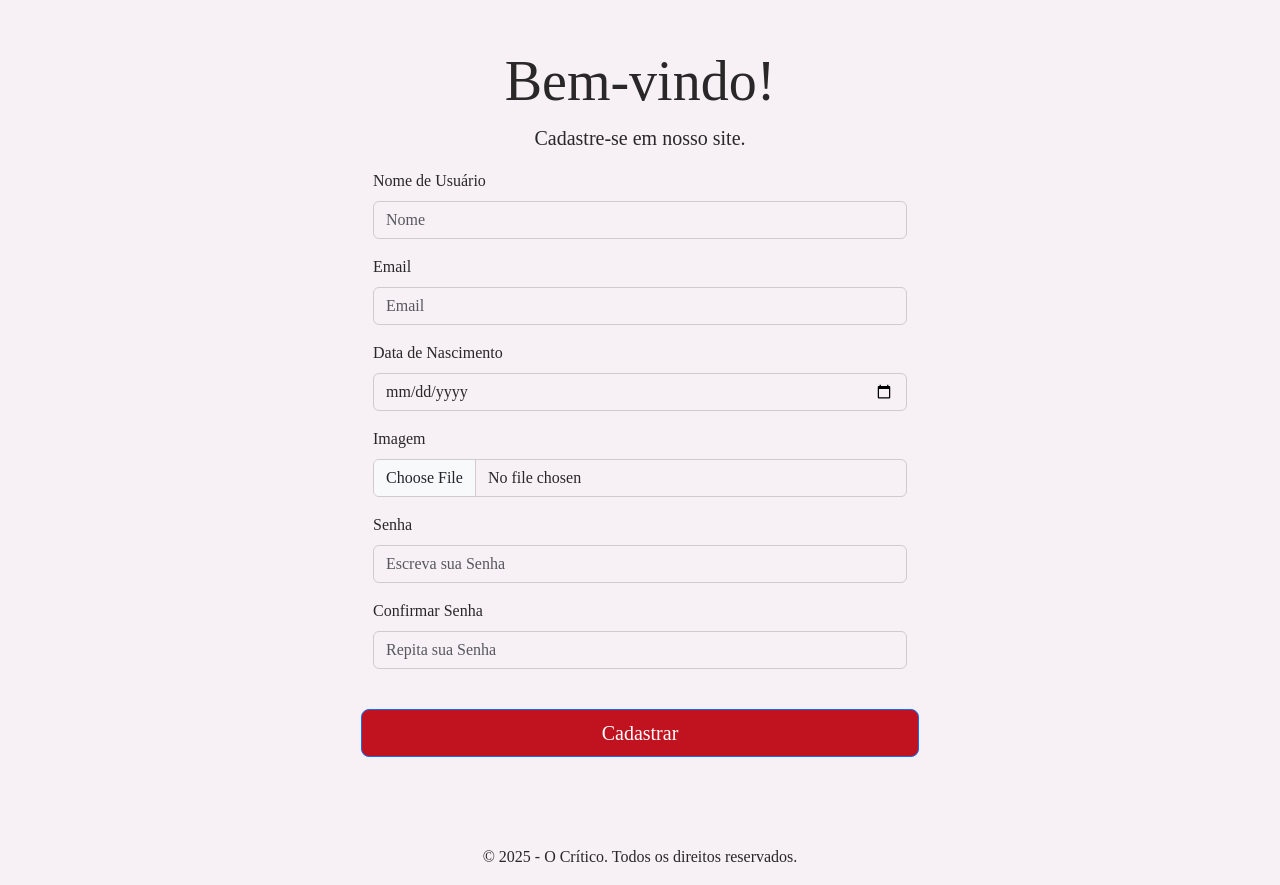
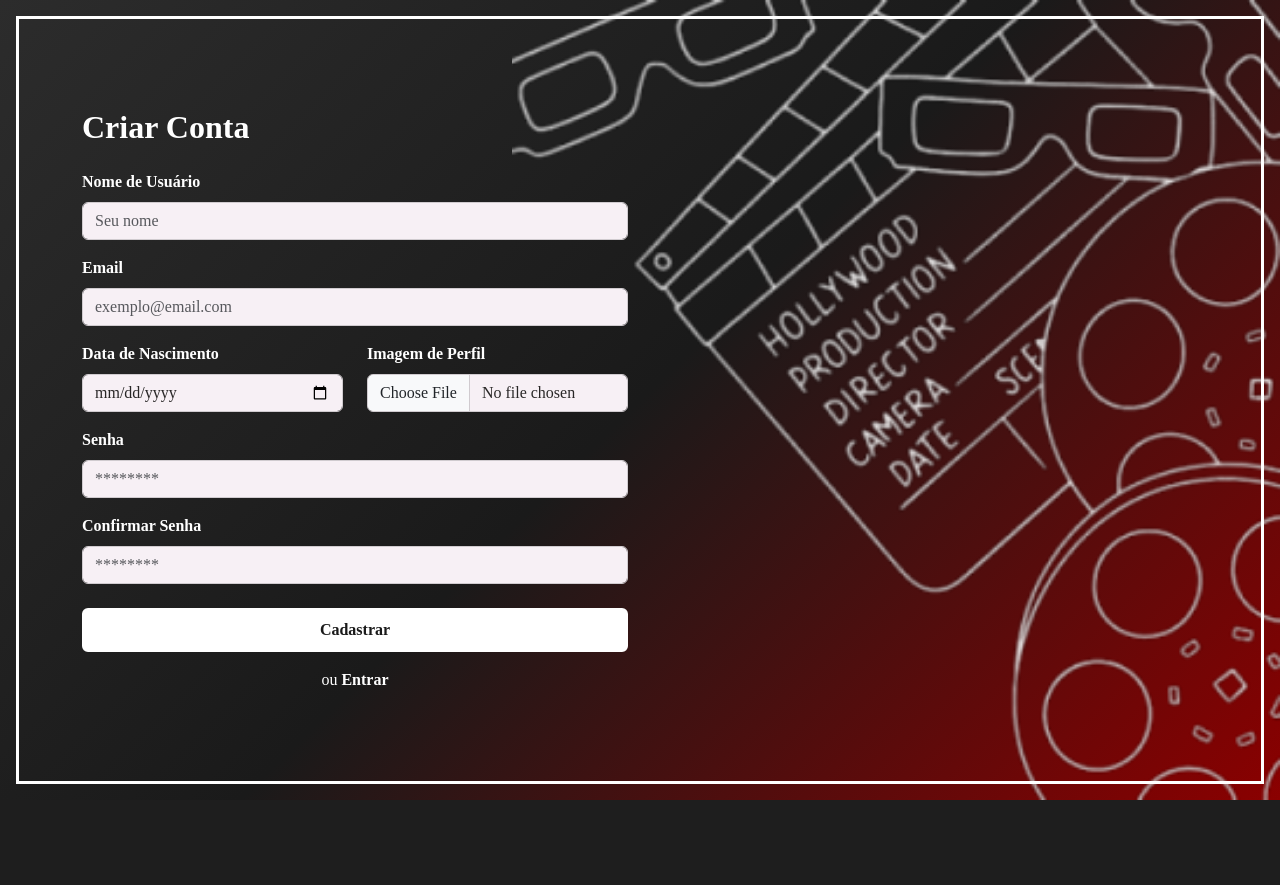
Before and after one commit to ViniciusM15IFC/TII-IFC-ProjetoFinal, a PHP site: page /pages/form-cadastra-usuario.php in a window 1280 px wide. After the commit the page ends 800 px from the top, so only its background shows below. Run offline with PHP 8.4, Linux system fonts and the light colour scheme; some libraries are stand-ins or nearby versions.

Commit message:
Form de Cadastro de Usuário

```diff
--- a/assets/css/style.css
+++ b/assets/css/style.css
@@ -246,7 +246,6 @@ input.form-control {
   background: linear-gradient(135deg, #2c2c2c 0%, #1a1a1a 50%, #8b0000 100%);
   position: relative;
   overflow: hidden;
-  border: 3px solid #fff;
 }
 
 .hero-section::before {
@@ -1342,6 +1341,7 @@ h6.titulo-content {
 .btn-primary {
   background-color: var(--color1);
   color: white;
+  border: 0;
 }
 
 .btn-primary:hover {
--- a/pages/catalogo.php
+++ b/pages/catalogo.php
@@ -49,6 +49,11 @@
         integrity="sha384-QWTKZyjpPEjISv5WaRU9OFeRpok6YctnYmDr5pNlyT2bRjXh0JMhjY6hW+ALEwIH" crossorigin="anonymous">
     <script src="https://code.iconify.design/iconify-icon/1.0.8/iconify-icon.min.js"></script>
     <link rel="stylesheet" href="../assets/css/style.css">
+     <script>
+        if (localStorage.getItem('darkmode') === 'active') {
+            document.documentElement.classList.add('darkmode');
+        }
+    </script>
 </head>
 
 <body>
--- a/pages/form-cadastra-usuario.php
+++ b/pages/form-cadastra-usuario.php
@@ -1,63 +1,86 @@
+<?php
+require_once __DIR__ . "/../src/autoload.php";
+session_start();
+?>
 <!DOCTYPE html>
 <html lang="pt-BR">
 
 <head>
   <meta charset="UTF-8">
-  <meta http-equiv="X-UA-Compatible" content="IE=edge">
   <meta name="viewport" content="width=device-width, initial-scale=1.0">
-  <title>O Crítico - Cadastro de Usuário</title>
+  <title>O Crítico - Cadastro</title>
   <link rel="shortcut icon" href="favicon.ico" type="image/x-icon">
   <link href="https://cdn.jsdelivr.net/npm/bootstrap@5.3.3/dist/css/bootstrap.min.css" rel="stylesheet"
     integrity="sha384-QWTKZyjpPEjISv5WaRU9OFeRpok6YctnYmDr5pNlyT2bRjXh0JMhjY6hW+ALEwIH" crossorigin="anonymous">
-  <script src="https://code.iconify.design/iconify-icon/1.0.8/iconify-icon.min.js"></script>
-  <link rel="stylesheet" href="..\assets\css\style.css">
+  <link rel="stylesheet" href="../assets/css/style.css">
 </head>
 
-<body>
+<body class="h-100 m-0">
+  <div class="hero-section">
+    <!-- Moldura branca -->
+    <div class="m-3 border border-white border-3 position-absolute top-0 start-0 end-0 bottom-0"
+      style="pointer-events: none;"></div>
 
-  <main class="container text-center my-5">
-    <h2 class="display-4">Bem-vindo!</h2>
-    <p class="lead">Cadastre-se em nosso site.</p>
-    <form action="../actions/cadastra-usuario.php" method="post" enctype="multipart/form-data"
-      class="w-50 mx-auto text-start row">
+    <div class="content-wrapper min-vh-100 d-flex align-items-center">
+      <div class="container">
+        <div class="row justify-content-start">
+          <div class="col-lg-6 col-md-8">
+            <div class="login-card">
+              <form action="../actions/cadastra-usuario.php" method="post" enctype="multipart/form-data">
+                <h2 class="text-white fw-bold mb-4">Criar Conta</h2>
 
                 <div class="mb-3">
-        <label class="form-label">Nome de Usuário</label>
-        <input type="text" class="form-control" name="nome" placeholder="Nome" required />
+                  <label class="form-label text-white fw-semibold">Nome de Usuário</label>
+                  <input type="text" class="form-control" name="nome" placeholder="Seu nome" required>
                 </div>
+
                 <div class="mb-3">
-        <label class="form-label">Email</label>
-        <input type="email" class="form-control" name="email" placeholder="Email" required />
+                  <label class="form-label text-white fw-semibold">Email</label>
+                  <input type="email" class="form-control" name="email" placeholder="exemplo@email.com" required>
                 </div>
+
+                <div class="row">
+                  <div class="col-md-6 mb-3">
+                    <label class="form-label text-white fw-semibold">Data de Nascimento</label>
+                    <input type="date" class="form-control" name="datanasc" required>
+                  </div>
+                  <div class="col-md-6 mb-3">
+                    <label class="form-label text-white fw-semibold">Imagem de Perfil</label>
+                    <input type="file" class="form-control" name="imagem" accept="image/*">
+                  </div>
+                </div>
+
                 <div class="mb-3">
-        <label class="form-label">Data de Nascimento</label>
-        <input type="date" class="form-control" name="datanasc" placeholder="01/01/2025" required />
+                  <label class="form-label text-white fw-semibold">Senha</label>
+                  <input type="password" class="form-control" id="senha" name="senha" placeholder="********" required>
                 </div>
-      <div class="mb-3">
-        <label class="form-label">Imagem</label>
-        <input type="file" class="form-control" name="imagem" placeholder="Insira uma foto" />
+
+                <div class="mb-4">
+                  <label class="form-label text-white fw-semibold">Confirmar Senha</label>
+                  <input type="password" class="form-control" id="confirmarsenha" name="confirmarsenha"
+                    placeholder="********" required>
                 </div>
-      <div class="mb-3">
-        <label class="form-label">Senha</label>
-        <input type="password" class="form-control" id="senha" name="senha" placeholder="Escreva sua Senha" required />
+
+                <div class="d-grid mb-3">
+                  <button type="submit" class="btn btn-entrar-form py-2 fw-semibold">Cadastrar</button>
                 </div>
-      <div class="mb-3">
-        <label class="form-label">Confirmar Senha</label>
-        <input type="password" class="form-control" id="confirmarsenha" name="confirmarsenha"
-          placeholder="Repita sua Senha" required />
+
+                <div class="text-center">
+                  <a href="login.php" class="text-white text-decoration-none">ou
+                    <strong>Entrar</strong></a>
                 </div>
-      <button type="submit" class="btn btn-primary btn-lg my-4">
-        Cadastrar
-      </button>
               </form>
-  </main>
+            </div>
+          </div>
+        </div>
+      </div>
+    </div>
+  </div>
 
-  <?php include "../incs/footer.php"; ?>
-  <script src="https://cdn.jsdelivr.net/npm/bootstrap@5.3.8/dist/js/bootstrap.bundle.min.js"
-    integrity="sha384-FKyoEForCGlyvwx9Hj09JcYn3nv7wiPVlz7YYwJrWVcXK/BmnVDxM+D2scQbITxI"
+  <script src="https://cdn.jsdelivr.net/npm/bootstrap@5.3.3/dist/js/bootstrap.bundle.min.js"
+    integrity="sha384-YvpcrYf0tY3lHB60NNkmXc5s9fDVZLESaAA55NDzOxhy9GkcIdslK1eN7N6jIeHz"
     crossorigin="anonymous"></script>
-  <?php require_once __DIR__ . "/../src/autoload.php";
-  Componentes::exibirAlert(); ?>
+  <?php Componentes::exibirAlert(); ?>
   <script src="../assets/js/alert.js"></script>
 </body>
 
```
Lines whose indentation alone changed are shown as unchanged.
